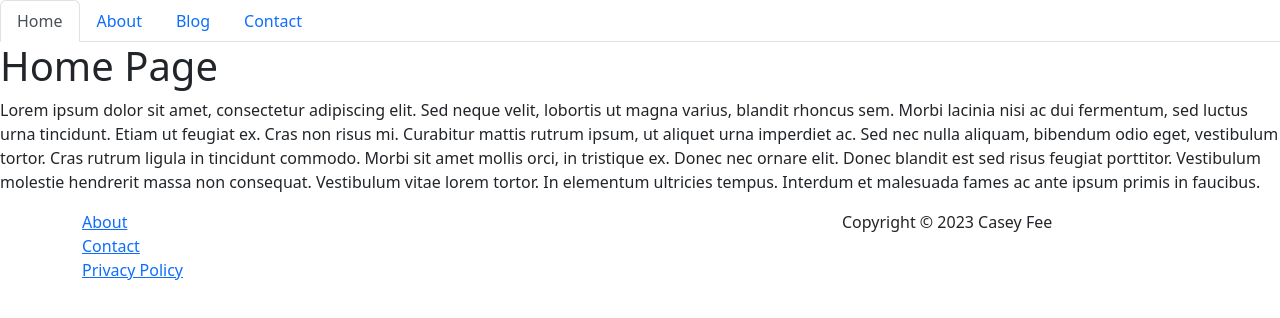
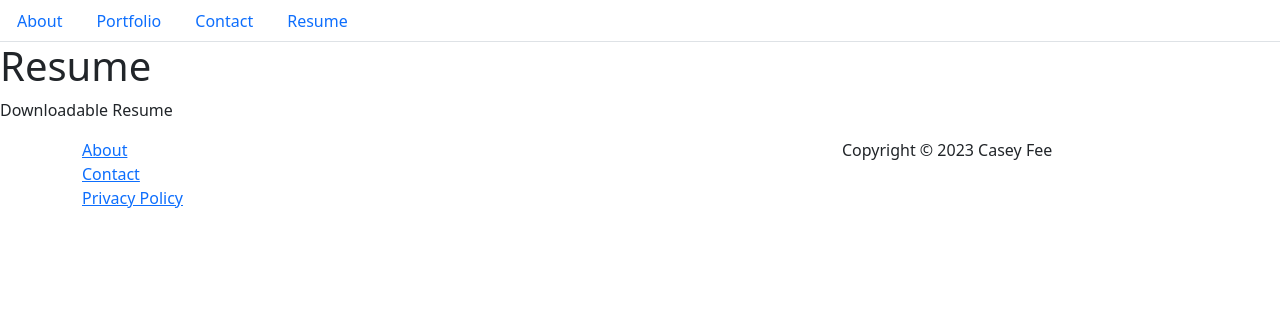
Before and after one commit to caseyfee/CaseyFeePortfolio, a React (Create React App) app: page / in a window 1280 px wide. Shown: the top 318 px of the page. Built offline with nearby package versions, Linux system fonts and the light colour scheme.

Commit message:
updated headers/pages

```diff
--- a/src/components/NavTabs.js
+++ b/src/components/NavTabs.js
@@ -7,20 +7,10 @@ function NavTabs({ currentPage, handlePageChange }) {
     <ul className="nav nav-tabs">
       <li className="nav-item">
         <a
-          href="#home"
-          onClick={() => handlePageChange('Home')}
+          href="#about"
+          onClick={() => handlePageChange('About')}
           // This is a conditional (ternary) operator that checks to see if the current page is "Home"
           // If it is, we set the current page to 'nav-link-active', otherwise we set it to 'nav-link'
-          className={currentPage === 'Home' ? 'nav-link active' : 'nav-link'}
-        >
-          Home
-        </a>
-      </li>
-      <li className="nav-item">
-        <a
-          href="#about"
-          onClick={() => handlePageChange('About')}
-          // Check to see if the currentPage is `About`, and if so we use the active link class from bootstrap. Otherwise, we set it to a normal nav-link
           className={currentPage === 'About' ? 'nav-link active' : 'nav-link'}
         >
           About
@@ -28,12 +18,12 @@ function NavTabs({ currentPage, handlePageChange }) {
       </li>
       <li className="nav-item">
         <a
-          href="#blog"
-          onClick={() => handlePageChange('Blog')}
-          // Check to see if the currentPage is `Blog`, and if so we use the active link class from bootstrap. Otherwise, we set it to a normal nav-link
-          className={currentPage === 'Blog' ? 'nav-link active' : 'nav-link'}
+          href="#portfolio"
+          onClick={() => handlePageChange('Portfolio')}
+          // Check to see if the currentPage is `Portfolio`, and if so we use the active link class from bootstrap. Otherwise, we set it to a normal nav-link
+          className={currentPage === 'Portfolio' ? 'nav-link active' : 'nav-link'}
         >
-          Blog
+          Portfolio
         </a>
       </li>
       <li className="nav-item">
@@ -46,6 +36,16 @@ function NavTabs({ currentPage, handlePageChange }) {
           Contact
         </a>
       </li>
+      <li className="nav-item">
+        <a
+          href="#resume"
+          onClick={() => handlePageChange('Resume')}
+          // Check to see if the currentPage is `Contact`, and if so we use the active link class from bootstrap. Otherwise, we set it to a normal nav-link
+          className={currentPage === 'Resume' ? 'nav-link active' : 'nav-link'}
+        >
+          Resume
+        </a>
+      </li>
     </ul>
   );
 }
--- a/src/components/PortfolioContainer.js
+++ b/src/components/PortfolioContainer.js
@@ -1,26 +1,28 @@
 import React, { useState } from 'react';
 import NavTabs from './NavTabs';
-import Home from './pages/Home';
+import Home from './pages/Portfolio';
 import About from './pages/About';
-import Blog from './pages/Blog';
+import Blog from './pages/Resume';
 import Contact from './pages/Contact';
 import FooterComp from './Footer';
+import Portfolio from './pages/Portfolio';
+import Resume from './pages/Resume';
 
 export default function PortfolioContainer() {
   const [currentPage, setCurrentPage] = useState('Home');
 
   // This method is checking to see what the value of `currentPage` is. Depending on the value of currentPage, we return the corresponding component to render.
   const renderPage = () => {
-    if (currentPage === 'Home') {
-      return <Home />;
-    }
     if (currentPage === 'About') {
       return <About />;
     }
-    if (currentPage === 'Blog') {
-      return <Blog />;
+    if (currentPage === 'Portfolio') {
+      return <Portfolio />;
     }
-    return <Contact />;
+    if (currentPage === 'Contact') {
+      return <Contact />;
+    }
+    return <Resume />;
   };
 
   const handlePageChange = (page) => setCurrentPage(page);
--- a/src/components/pages/About.js
+++ b/src/components/pages/About.js
@@ -5,12 +5,11 @@ export default function About() {
     <div>
       <h1>About Page</h1>
       <p>
-        Nunc pharetra finibus est at efficitur. Praesent sed congue diam.
-        Integer gravida dui mauris, ut interdum nunc egestas sed. Aenean sed
-        mollis diam. Nunc aliquet risus ac finibus porta. Nam quis arcu non
-        lectus tincidunt fermentum. Suspendisse aliquet orci porta quam semper
-        imperdiet. Praesent euismod mi justo, faucibus scelerisque risus cursus
-        in. Sed rhoncus mollis diam, sit amet facilisis lectus blandit at.
+        Hi there - I am an engineer who loves to learn and just started on the new career path of learning Full Stack Coding methods. My background was in chemical engineering through the lense of environmental compliance for the last 8 years and am excited to pivot to the tech field. In my free time I love reading, dancing, making pottery, and being outside.
+
+        At this moment in my career, I am seeking a role in a medium size company who create something that adds to the greater good of the world. This could take many forms and I'm excited to work with the career center to network and find my next position.
+
+        Don't hesitate to reach out if you have questions.
       </p>
     </div>
   );
--- a/src/components/pages/Blog.js
+++ /dev/null
@@ -1,24 +0,0 @@
-import React from 'react';
-
-export default function Blog() {
-  return (
-    <div>
-      <h1>Blog Page</h1>
-      <p>
-        Donec a volutpat quam. Curabitur nec varius justo, sed rutrum ligula.
-        Curabitur pellentesque turpis sit amet eros iaculis, a mollis arcu
-        dictum. Ut vel ante eget massa ornare placerat. Etiam nisl orci, finibus
-        sodales volutpat et, hendrerit ut dolor. Suspendisse porta dictum nunc,
-        sed pretium risus rutrum eget. Nam consequat, ligula in faucibus
-        vestibulum, nisi justo laoreet risus, luctus luctus mi lacus sit amet
-        libero. Class aptent taciti sociosqu ad litora torquent per conubia
-        nostra, per inceptos himenaeos. Mauris pretium condimentum tellus eget
-        lobortis. Interdum et malesuada fames ac ante ipsum primis in faucibus.
-        Donec placerat accumsan mi, ut congue neque placerat eu. Donec nec ipsum
-        in velit pellentesque vehicula sit amet at augue. Maecenas aliquam
-        bibendum congue. Pellentesque semper, lectus non ullamcorper iaculis,
-        est ligula suscipit velit, sed bibendum turpis dui in sapien.
-      </p>
-    </div>
-  );
-}
--- a/src/components/pages/Home.js
+++ /dev/null
@@ -1,21 +0,0 @@
-import React from 'react';
-
-export default function Home() {
-  return (
-    <div>
-      <h1>Home Page</h1>
-      <p>
-        Lorem ipsum dolor sit amet, consectetur adipiscing elit. Sed neque
-        velit, lobortis ut magna varius, blandit rhoncus sem. Morbi lacinia nisi
-        ac dui fermentum, sed luctus urna tincidunt. Etiam ut feugiat ex. Cras
-        non risus mi. Curabitur mattis rutrum ipsum, ut aliquet urna imperdiet
-        ac. Sed nec nulla aliquam, bibendum odio eget, vestibulum tortor. Cras
-        rutrum ligula in tincidunt commodo. Morbi sit amet mollis orci, in
-        tristique ex. Donec nec ornare elit. Donec blandit est sed risus feugiat
-        porttitor. Vestibulum molestie hendrerit massa non consequat. Vestibulum
-        vitae lorem tortor. In elementum ultricies tempus. Interdum et malesuada
-        fames ac ante ipsum primis in faucibus.
-      </p>
-    </div>
-  );
-}
--- /dev/null
+++ b/src/components/pages/Portfolio.js
@@ -0,0 +1,12 @@
+import React from 'react';
+
+export default function Portfolio() {
+  return (
+    <div>
+      <h1>Portfolio</h1>
+      <p>
+        work coming soon!
+      </p>
+    </div>
+  );
+}
--- /dev/null
+++ b/src/components/pages/Resume.js
@@ -0,0 +1,12 @@
+import React from 'react';
+
+export default function Resume() {
+  return (
+    <div>
+      <h1>Resume</h1>
+      <p>
+        Downloadable Resume
+      </p>
+    </div>
+  );
+}
```
